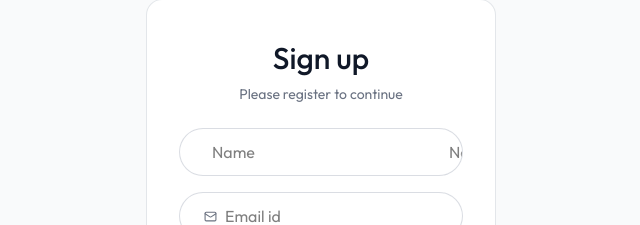
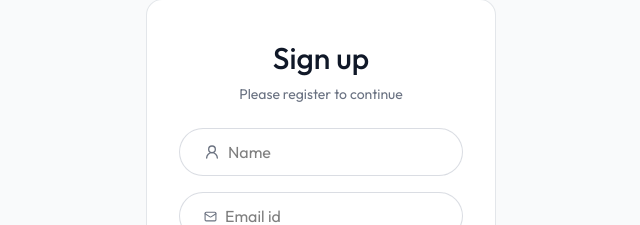
Before and after one commit to Prithvi1666/Ai-resume-builder, a React (Vite) app in the folder client/: page /app in a window 1280 px wide. Both pictures are taken after a click on the link "click here". Shown: the part 164-389 px from the top of the page, without its empty margins (319-959 px from the left). Built offline with nearby package versions, Linux system fonts and the light colour scheme; a web font is replaced by a local one.

Commit message:
Sign up Name changes

```diff
--- a/client/src/pages/Login.jsx
+++ b/client/src/pages/Login.jsx
@@ -42,10 +42,9 @@ const Login = () => {
                 <p className="text-gray-500 text-sm mt-2">Please {state} to continue</p>
                 {state !== "login" && (
                     <div className="flex items-center mt-6 w-full bg-white border border-gray-300/80 h-12 rounded-full overflow-hidden pl-6 gap-2">
-                        <User2Icon size={16} color='6B7280'/>
+                        <User2Icon size={16} color='#6B7280'/>
                         <input type='text' name="name" placeholder="Name"
-                        className='border-none outline-none ring-0' value={formData.name} onChange={handleChange} required/>
-                        <input type="text" name="name" placeholder="Name" className="border-none outline-none ring-0" value={formData.name} onChange={handleChange} required />
+                        className='flex-1 h-full border-none outline-none ring-0 bg-transparent' value={formData.name} onChange={handleChange} required/>
                     </div>
                 )}
                 <div className="flex items-center w-full mt-4 bg-white border border-gray-300/80 h-12 rounded-full overflow-hidden pl-6 gap-2">
```
